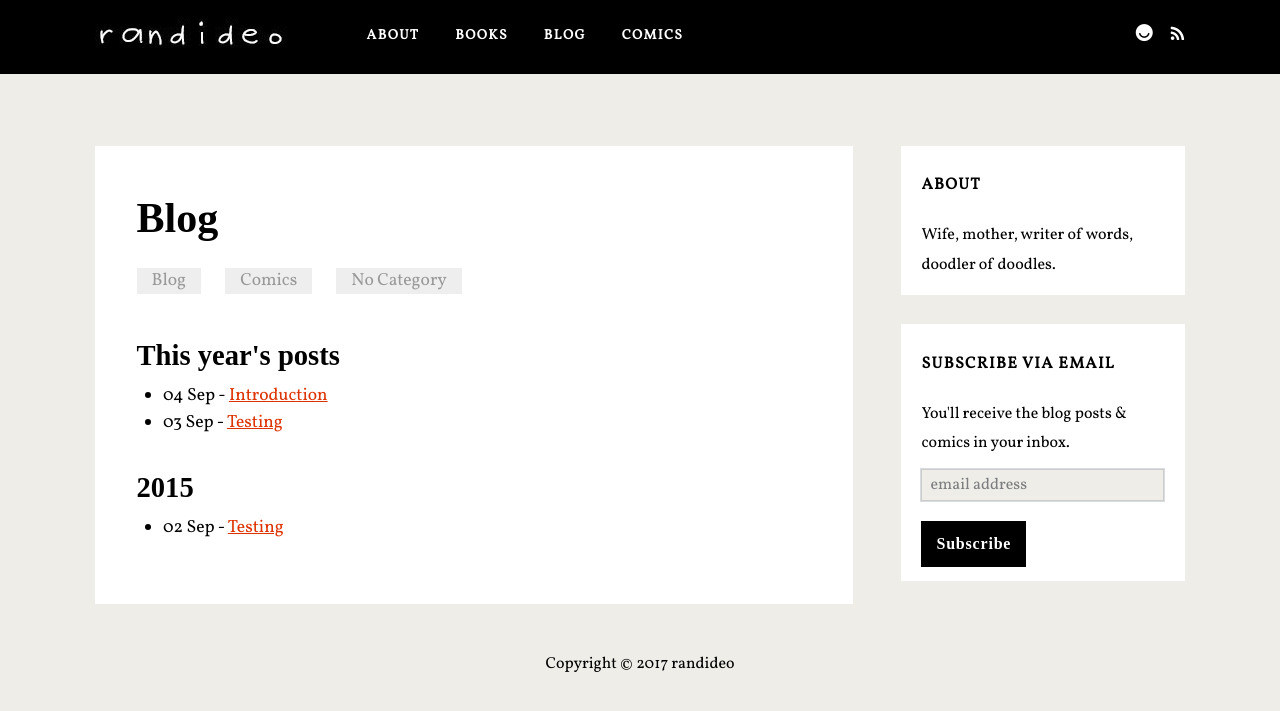
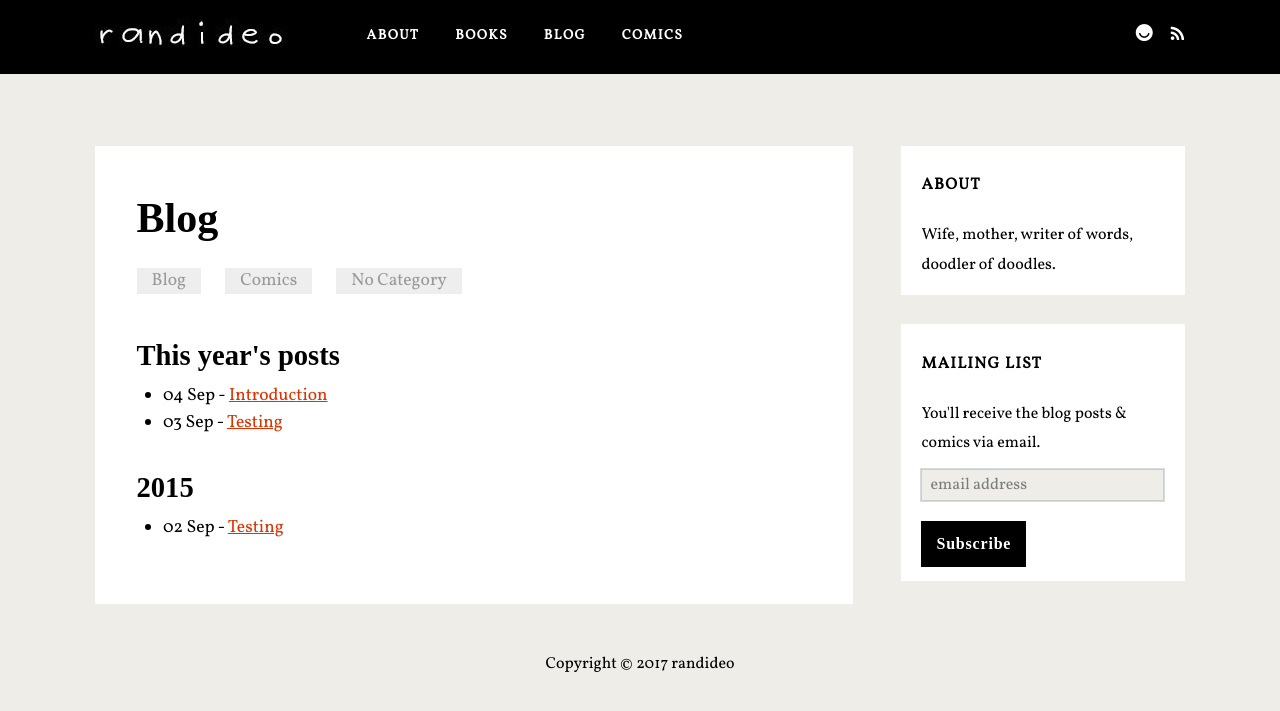
Before and after one commit to randideo/randideo.github.io, a Jekyll site: the page built from blog.html, in a window 1280 px wide. Shown: the top 711 px of the page. Built offline with Jekyll 4.4.1, drawn with Linux system fonts in a browser that asks for light colours; nearby versions of some CDN libraries; some web fonts are replaced; comment, search, counter and statistics services are not loaded.

Commit message:
Create sidebar.html

```diff
--- a/_includes/sidebar.html
+++ b/_includes/sidebar.html
@@ -8,8 +8,8 @@ Wife, mother, writer of words, doodler of doodles.
         </div></div>
 
          <div class='widget HTML' data-version='1' id='HTML3'>
-             <h2 class='title'>Subscribe Via Email</h2>
-             <div style="padding-bottom: 10px;">You'll receive the blog posts & comics in your inbox.</div>
+             <h2 class='title'>Mailing List</h2>
+             <div style="padding-bottom: 10px;">You'll receive the blog posts & comics via email.</div>
   <style>.email-octopus-form-wrapper h2{font-size:20px;margin:0 0 25px 0;}.email-octopus-form-row{margin-bottom:15px;}.email-octopus-form-row label{display:block;}.email-octopus-form-row input{width:100%;padding:8px;height:32px;border:1px solid #ccc;}.email-octopus-form-row-subscribe{margin-top:20px;}.email-octopus-form-row-subscribe button{color:#fff;background-color:#000000;border:0;max-width: 13.875em; padding:8px 15px;font-family: lusitana, serif;
     font-size: 1em;
     line-height: 1.85;font-weight:bold; letter-spacing: .05em;}.email-octopus-form-row-hp{position:absolute;left:-5000px;}.email-octopus-error-message{color:#e74c3c;}.email-octopus-referral{margin-top:20px;}</style>
```
